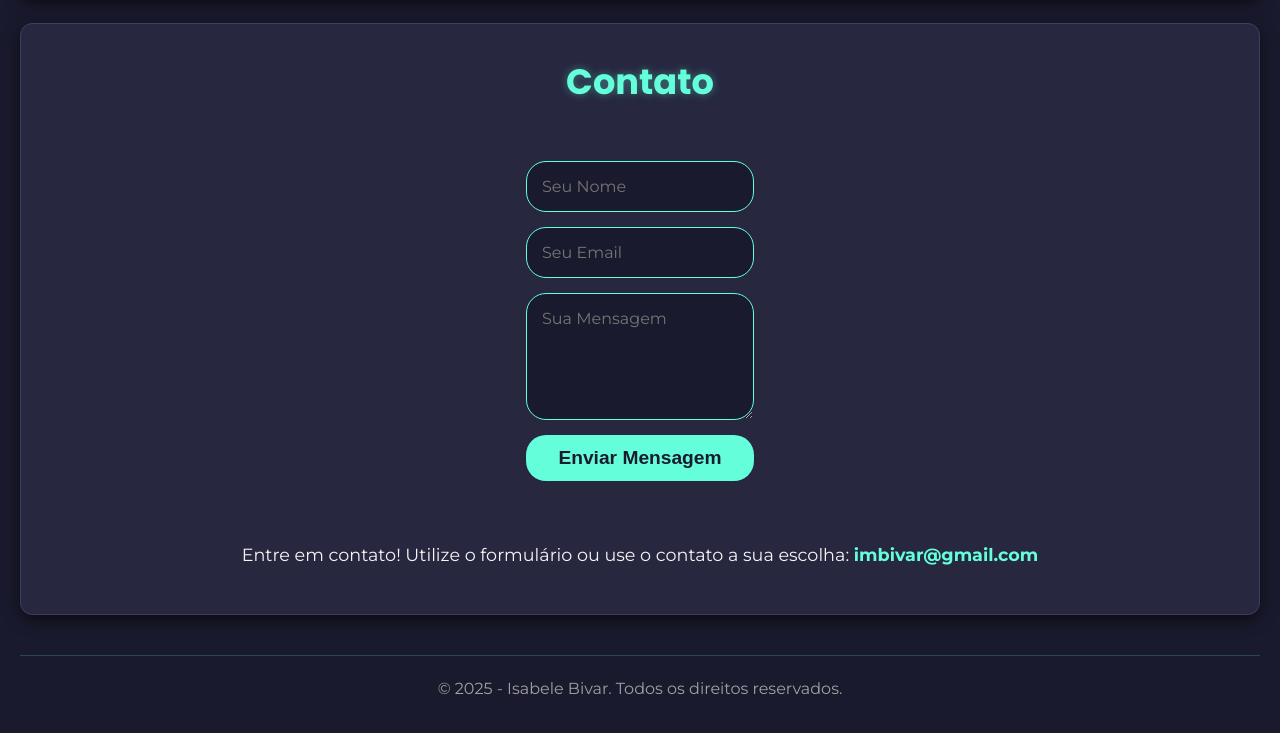
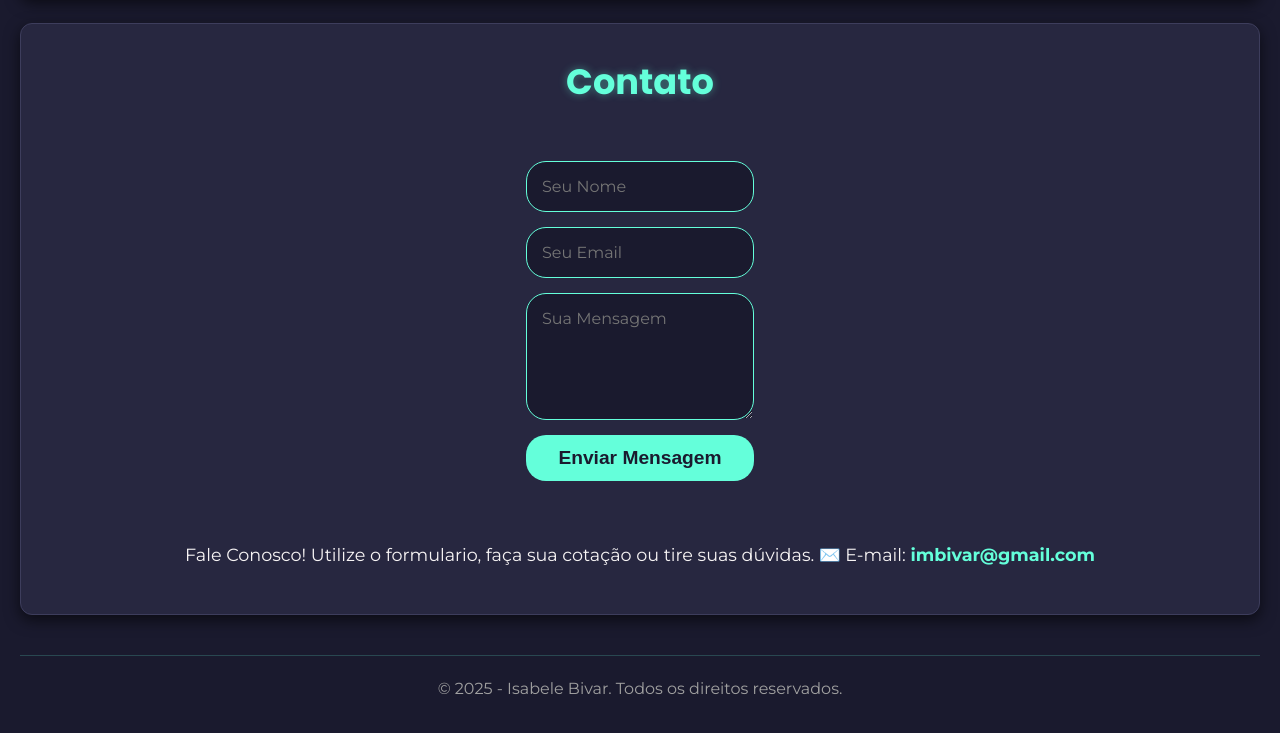
Before and after one commit to Fenix-Studio/portifolio, a plain HTML site: page index.html in a window 1280 px wide. Shown: the part 1868-2601 px from the top of the page. Drawn offline with Linux system fonts and the light colour scheme.

Commit message:
Portifolio

```diff
--- a/index.html
+++ b/index.html
@@ -152,7 +152,7 @@
         </form>
 
         <div class="contato-info-extra">
-            <p>Entre em contato! Utilize o formulário ou use o contato a sua escolha: <a href="mailto:imbivar@gmail.com">imbivar@gmail.com</a></p>
+            <p>Fale Conosco! Utilize o formulario, faça sua cotação ou tire suas dúvidas. ✉️ E-mail: <a href="mailto:imbivar@gmail.com">imbivar@gmail.com</a></p>
             </div>
     </section>
 
```
